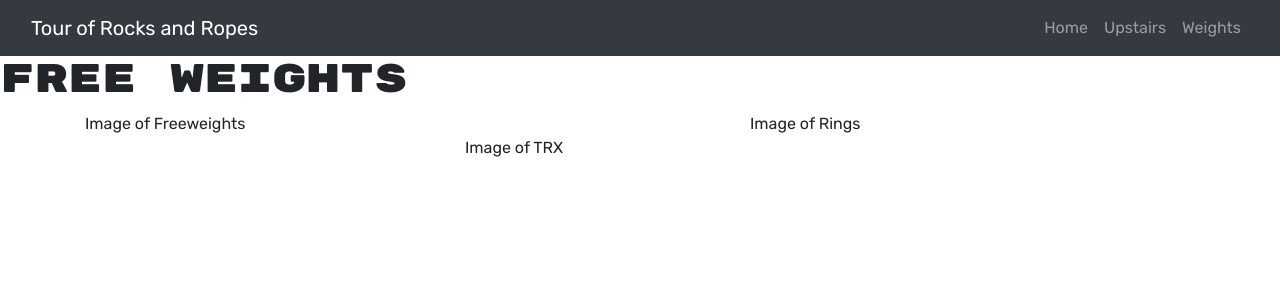
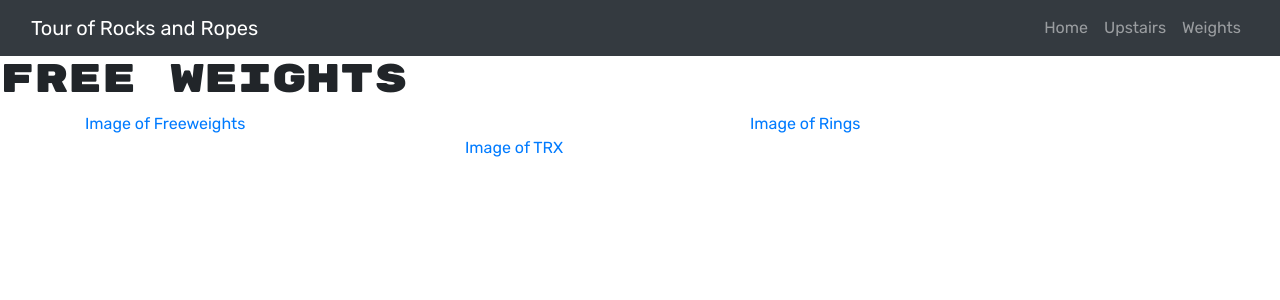
Before and after one commit to dmknapp2385/rocks-and-ropes, a React (Create React App) app in the folder client/: page /weights in a window 1280 px wide. Shown: the top 300 px of the page. Built offline with nearby package versions, Linux system fonts and the light colour scheme.

Commit message:
weights page with links to subsections

```diff
--- a/client/src/App.js
+++ b/client/src/App.js
@@ -7,6 +7,9 @@ import Upstairs from './Pages/Upstairs';
 import Weights from './Pages/Weights';
 import Navbar from './Components/Navbar';
 import Calendar from './Components/Calendar';
+import FreeWeights from "./Pages/FreeWeights";
+import Rings from "./Pages/Rings";
+import Trx from "./Pages/Trx";
 
 const httpLink = createHttpLink({
   uri: '/graphql',
@@ -37,6 +40,9 @@ function App() {
             <Route exact path='/upstairs' component={Upstairs} />
             <Route exact path='/weights' component={Weights} />
             <Route exact path='/calendar' component={Calendar} />
+            <Route exact path='/weights/trx' component={Trx} />
+            <Route exact path='/weights/rings' component={Rings} />
+            <Route exact path='/weights/free' component={FreeWeights} />
           </Switch>
         </Router>
     </ApolloProvider>
--- a/client/src/Components/Navbar/index.js
+++ b/client/src/Components/Navbar/index.js
@@ -1,5 +1,4 @@
 import React from "react";
-import { Link } from 'react-router-dom';
 import { Container, Nav, Navbar as RNavbar } from 'react-bootstrap';
 
 // import Auth from '../../utils/auth';
--- /dev/null
+++ b/client/src/Pages/FreeWeights.js
@@ -0,0 +1,11 @@
+import React from "react";
+
+function FreeWeights() {
+    return(
+        <div>
+             FreeWeights page
+        </div>
+    )
+}
+
+export default FreeWeights;
--- /dev/null
+++ b/client/src/Pages/Rings.js
@@ -0,0 +1,11 @@
+import React from "react";
+
+function Rings() {
+    return(
+        <div>
+            Rings page
+        </div>
+    )
+}
+
+export default Rings;
--- /dev/null
+++ b/client/src/Pages/Trx.js
@@ -0,0 +1,11 @@
+import React from "react";
+
+function Trx() {
+    return(
+        <div>
+            Trx page
+        </div>
+    )
+}
+
+export default Trx;
--- a/client/src/Pages/Weights.js
+++ b/client/src/Pages/Weights.js
@@ -1,17 +1,25 @@
 import React from "react";
 import { Container, Row, Col } from 'react-bootstrap';
+import { Link } from 'react-router-dom';
 
 function Weights () {
+
     return(
         <div>
             <h1>Free Weights</h1>
             <Container>
                 <Row>
-                    <Col md={{span:4}}>Image of Freeweights</Col>
-                    <Col md={{span:4, offset:3}}>Image of Rings</Col>
+                    <Col md={{span:4}}>
+                        <Link to='/weights/free'>Image of Freeweights</Link>
+                    </Col>
+                    <Col md={{span:4, offset:3}}>
+                        <Link to='/weights/rings'>Image of Rings</Link>
+                    </Col>
                 </Row>
                 <Row>
-                    <Col md={{span:4, offset:4}}>Image of TRX</Col>
+                    <Col md={{span:4, offset:4}}>
+                        <Link to='/weights/trx'>Image of TRX</Link>
+                    </Col>
                 </Row>
             </Container>
         </div>
```
